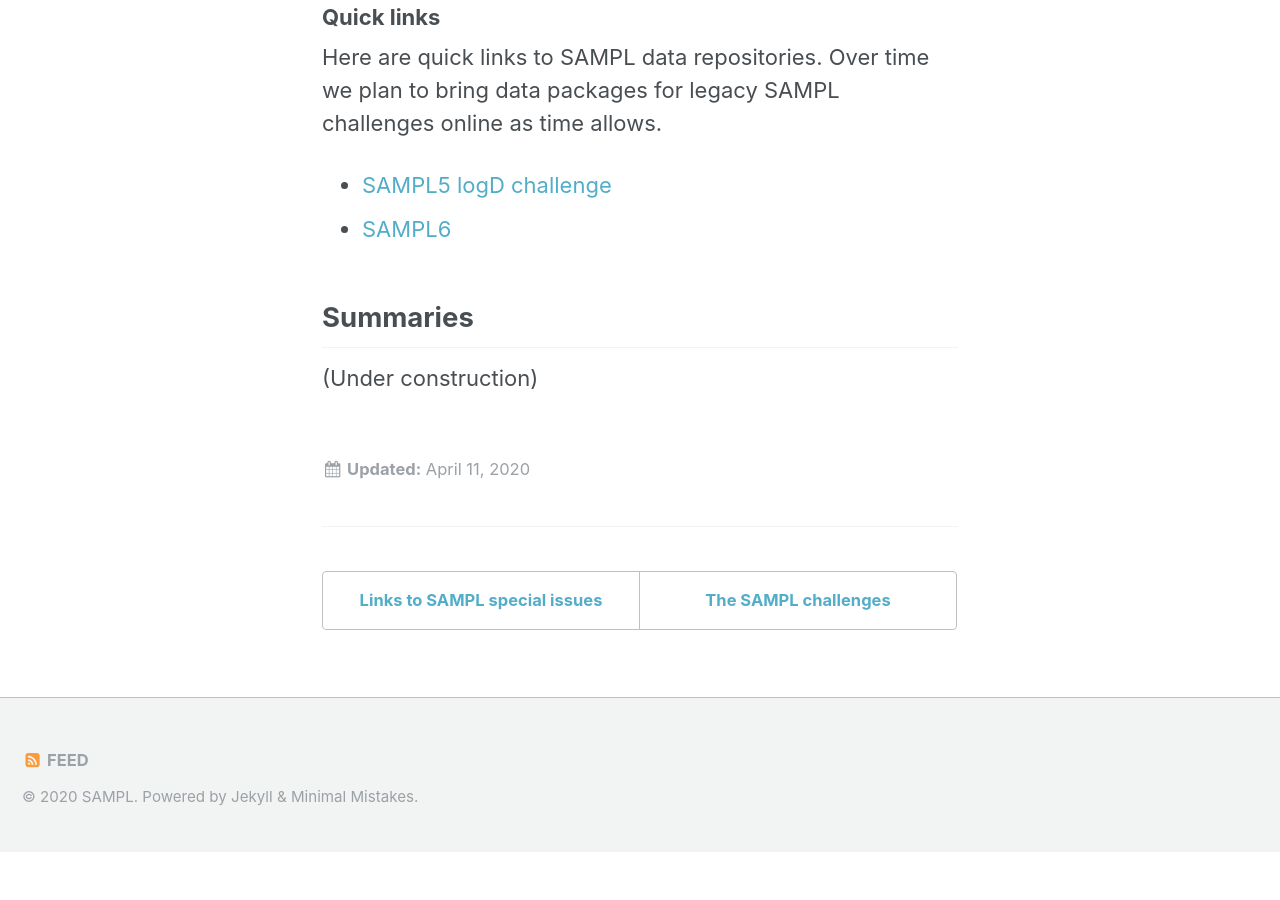
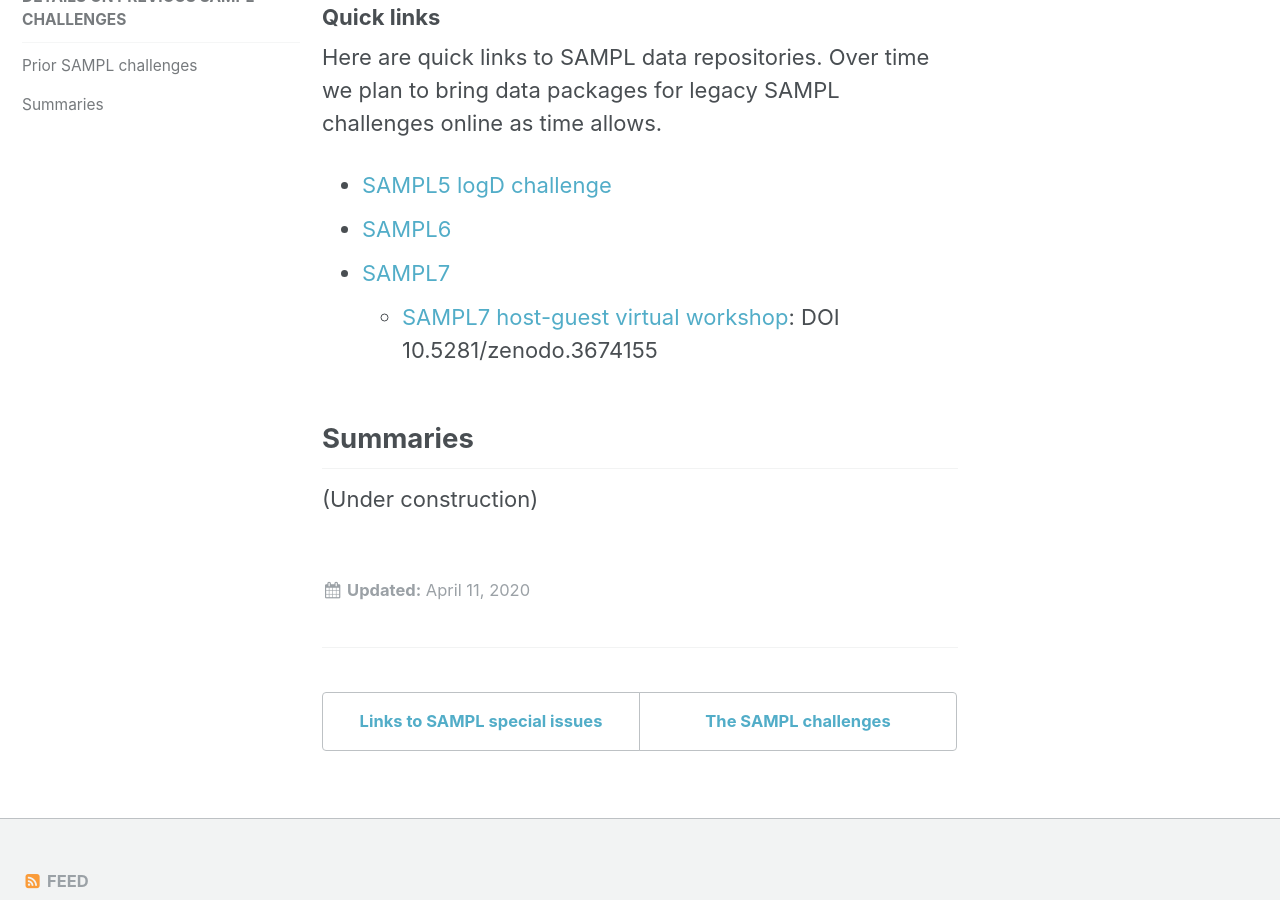
Before and after one commit to samplchallenges/samplchallenges.github.io, a Jekyll site: the page built from _history/02_challenges.md, in a window 1280 px wide and 900 px high, scrolled down 373 px. Built offline with Jekyll 4.4.1, drawn with Linux system fonts in a browser that asks for light colours; before the commit the page ends 1225 px from its top, so only the background shows below that.

Commit message:
Add host-guest virtual workshop details

```diff
--- a/_history/02_challenges.md
+++ b/_history/02_challenges.md
@@ -15,6 +15,8 @@
 
 - [SAMPL5 logD challenge](https://github.com/MobleyLab/SAMPL5_logD_PredictionAnalysis)
 - [SAMPL6](https://github.com/mobleylab/sampl6)
+- [SAMPL7](https://github.com/samplchallenges/sampl7)
+    - [SAMPL7 host-guest virtual workshop](https://dx.doi.org/10.5281/zenodo.3674155): DOI 10.5281/zenodo.3674155
 
 ## Summaries
 
```
Also changed, not shown: _current_challenges/index.md (+2 -0 lines).
